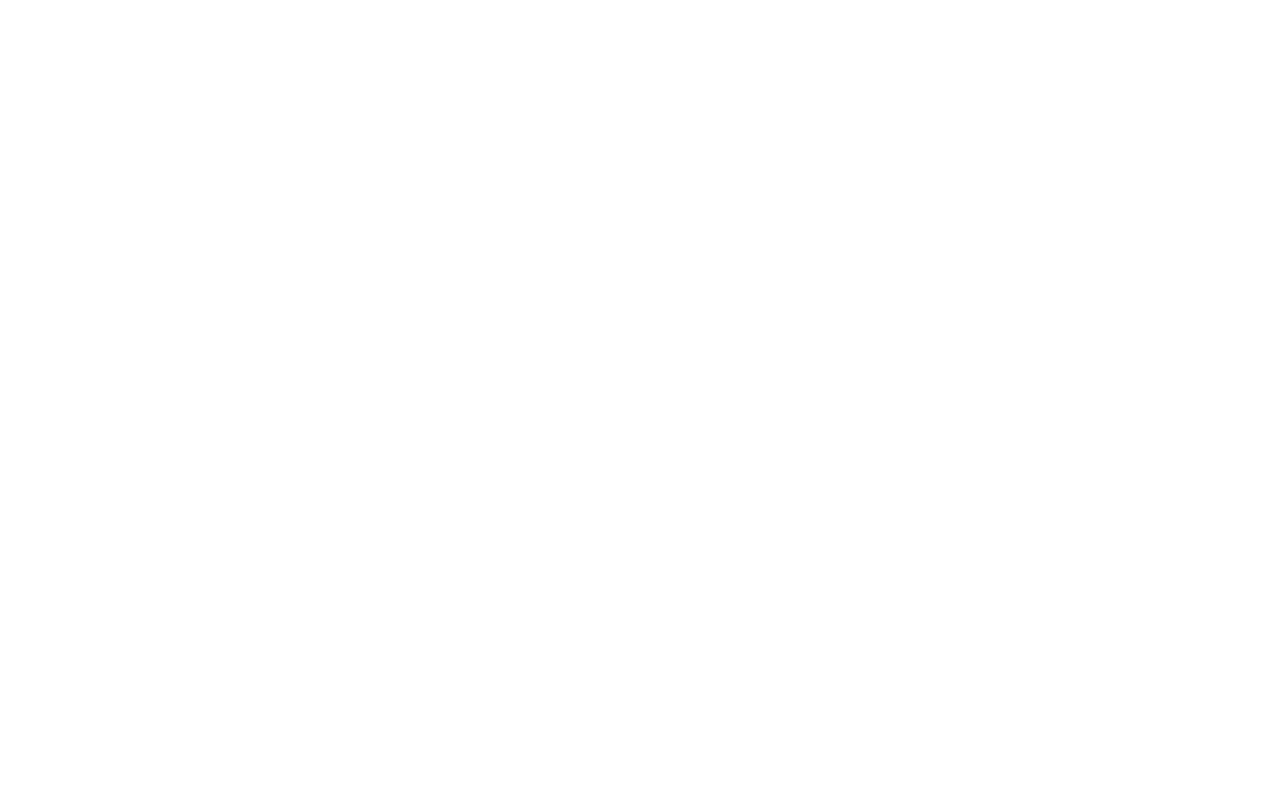
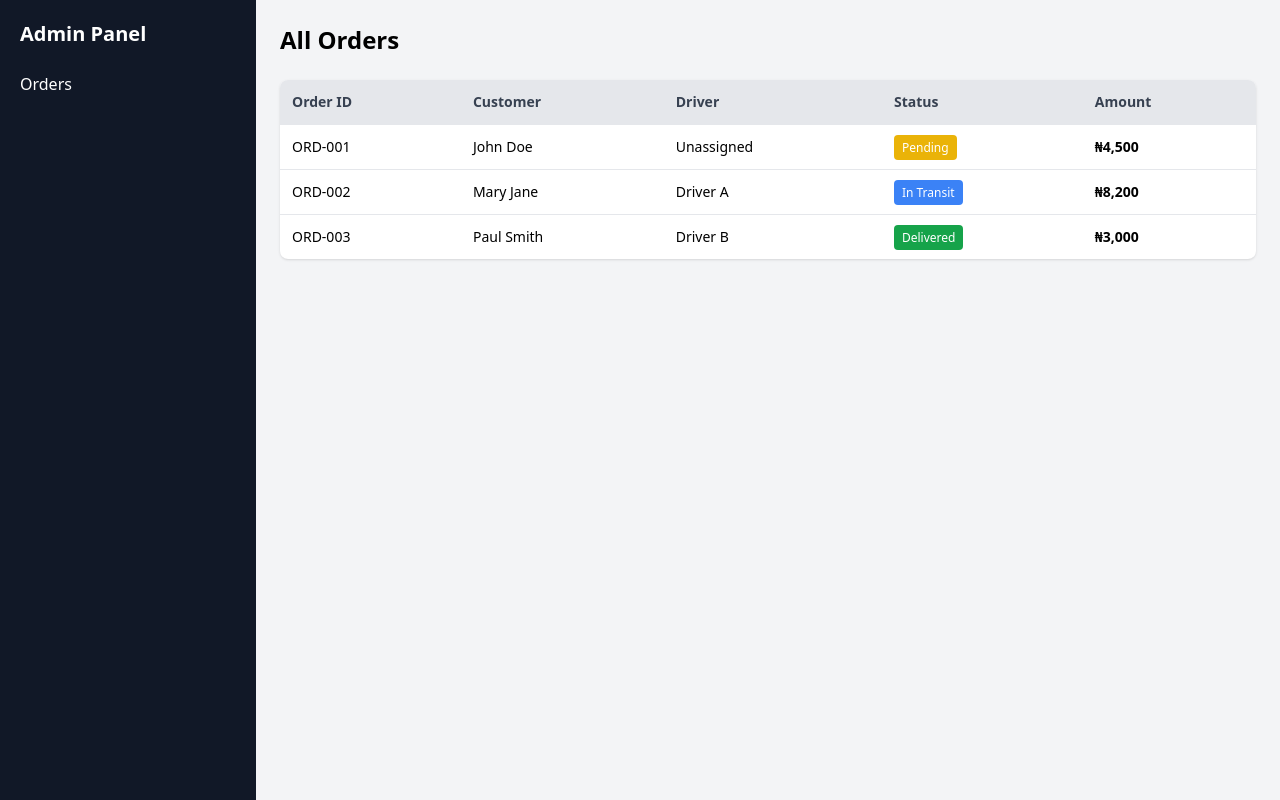
Before and after one commit to Sammi-Drums/CustomerDeliveryAgency, a React (Vite) app: page /admin/orders in a window 1280 px wide. Before the commit this address had no page. Built offline with nearby package versions, Linux system fonts and the light colour scheme.

Commit message:
The admin Sidebar is up

```diff
--- a/src/App.jsx
+++ b/src/App.jsx
@@ -1,73 +1,107 @@
+// import { Routes, Route } from "react-router-dom";
+
+// import MainLayout from "./layouts/MainLayout";
+// import AdminLayout from "./layouts/AdminLayout";
+// import DriverLayout from "./layouts/DriverLayout";
+// import OrderDetails from "./pages/OrderDetails";
+// import DriverOrder from "./pages/DriverOrder";
+
+// import Home from "./pages/Home";
+// import CreateOrder from "./pages/CreateOrder";
+// import Orders from "./pages/Orders";
+// import AdminDashboard from "./pages/admin/Dashboard";
+// import DriverDashboard from "./pages/driver/Dashboard";
+
+// function App() {
+//   return (
+//     <Routes>
+//       {/* Public / Customer */}
+//       <Route
+//         path="/"
+//         element={
+//           <MainLayout>
+//             <Home />
+//           </MainLayout>
+//         }
+//       />
+//       <Route
+//         path="/orders/:id"
+//         element={
+//           <MainLayout>
+//             <OrderDetails />
+//           </MainLayout>
+//         }
+//       />
+
+//       <Route
+//         path="/create-order"
+//         element={
+//           <MainLayout>
+//             <CreateOrder />
+//           </MainLayout>
+//         }
+//       />
+//       <Route
+//         path="/orders"
+//         element={
+//           <MainLayout>
+//             <Orders />
+//           </MainLayout>
+//         }
+//       />
+
+//       {/* Admin */}
+//       <Route
+//         path="/admin"
+//         element={
+//           <AdminLayout>
+//             <AdminDashboard />
+//           </AdminLayout>
+//         }
+//       />
+
+//       {/* Driver */}
+//       <Route
+//         path="/driver"
+//         element={
+//           <DriverLayout>
+//             <DriverDashboard />
+//           </DriverLayout>
+//         }
+//       />
+//       <Route path="/driver/order"
+//         element={
+//           <DriverOrder />} />
+//     </Routes>
+//   );
+// }
+
+// export default App;
 import { Routes, Route } from "react-router-dom";
-
 import MainLayout from "./layouts/MainLayout";
 import AdminLayout from "./layouts/AdminLayout";
-import DriverLayout from "./layouts/DriverLayout";
-import OrderDetails from "./pages/OrderDetails";
 
 import Home from "./pages/Home";
 import CreateOrder from "./pages/CreateOrder";
 import Orders from "./pages/Orders";
-import AdminDashboard from "./pages/admin/Dashboard";
-import DriverDashboard from "./pages/driver/Dashboard";
+import AdminOrders from "./components/admin/AdminOrders";
 
 function App() {
   return (
     <Routes>
-      {/* Public / Customer */}
-      <Route
-        path="/"
-        element={
-          <MainLayout>
-            <Home />
-          </MainLayout>
-        }
-      />
-      <Route
-        path="/orders/:id"
-        element={
-          <MainLayout>
-            <OrderDetails />
-          </MainLayout>
-        }
-      />
 
-      <Route
-        path="/create-order"
-        element={
-          <MainLayout>
-            <CreateOrder />
-          </MainLayout>
-        }
-      />
-      <Route
-        path="/orders"
-        element={
-          <MainLayout>
-            <Orders />
-          </MainLayout>
-        }
-      />
+      {/* Public */}
+      <Route element={<MainLayout />}>
+        <Route path="/" element={<Home />} />
+        <Route path="/create-order" element={<CreateOrder />} />
+        <Route path="/orders" element={<Orders />} />
+      </Route>
 
       {/* Admin */}
-      <Route
-        path="/admin"
-        element={
-          <AdminLayout>
-            <AdminDashboard />
-          </AdminLayout>
-        }
-      />
+      <Route path="/admin" element={<AdminLayout />}>
+        <Route path="orders" element={<AdminOrders />} />
+      </Route>
 
-      {/* Driver */}
-      <Route
-        path="/driver"
-        element={
-          <DriverLayout>
-            <DriverDashboard />
-          </DriverLayout>
-        }
-      />
     </Routes>
   );
 }
--- /dev/null
+++ b/src/components/DriverOrderActions.jsx
@@ -0,0 +1,38 @@
+const DriverOrderActions = ({ status, onAction }) => {
+    switch (status) {
+        case "PENDING":
+            return (
+                <button
+                    onClick={() => onAction("ACCEPTED")}
+                    className="bg-blue-600 text-white px-4 py-2 rounded-lg"
+                >
+                    Accept Order
+                </button>
+            );
+
+        case "ACCEPTED":
+            return (
+                <button
+                    onClick={() => onAction("IN_TRANSIT")}
+                    className="bg-purple-600 text-white px-4 py-2 rounded-lg"
+                >
+                    Start Delivery
+                </button>
+            );
+
+        case "IN_TRANSIT":
+            return (
+                <button
+                    onClick={() => onAction("DELIVERED")}
+                    className="bg-green-600 text-white px-4 py-2 rounded-lg"
+                >
+                    Mark as Delivered
+                </button>
+            );
+
+        default:
+            return null;
+    }
+};
+
+export default DriverOrderActions;
--- /dev/null
+++ b/src/components/admin/AdminOrders.jsx
@@ -0,0 +1,10 @@
+import OrdersTable from "../../components/admin/OrdersTable";
+
+export default function AdminOrders() {
+    return (
+        <>
+            <h1 className="text-2xl font-bold mb-6">All Orders</h1>
+            <OrdersTable />
+        </>
+    );
+}
--- /dev/null
+++ b/src/components/admin/OrdersTable.jsx
@@ -0,0 +1,39 @@
+import mockOrders from "../../data/mockOrders";
+
+export default function OrdersTable() {
+    return (
+        <div className="bg-white shadow rounded-lg overflow-hidden">
+            <table className="min-w-full text-sm text-left">
+                <thead className="bg-gray-200 text-gray-700">
+                    <tr>
+                        <th className="p-3">Order ID</th>
+                        <th className="p-3">Customer</th>
+                        <th className="p-3">Driver</th>
+                        <th className="p-3">Status</th>
+                        <th className="p-3">Amount</th>
+                    </tr>
+                </thead>
+
+                <tbody>
+                    {mockOrders.map(order => (
+                        <tr key={order.id} className="border-t hover:bg-gray-50">
+                            <td className="p-3">{order.id}</td>
+                            <td className="p-3">{order.customer}</td>
+                            <td className="p-3">{order.driver}</td>
+                            <td className="p-3">
+                                <span className={`px-2 py-1 rounded text-white text-xs
+                  ${order.status === "Pending" && "bg-yellow-500"}
+                  ${order.status === "In Transit" && "bg-blue-500"}
+                  ${order.status === "Delivered" && "bg-green-600"}
+                `}>
+                                    {order.status}
+                                </span>
+                            </td>
+                            <td className="p-3 font-semibold">{order.amount}</td>
+                        </tr>
+                    ))}
+                </tbody>
+            </table>
+        </div>
+    );
+}
--- /dev/null
+++ b/src/data/mockOrders.js
@@ -0,0 +1,25 @@
+const mockOrders = [
+    {
+        id: "ORD-001",
+        customer: "John Doe",
+        status: "Pending",
+        amount: "₦4,500",
+        driver: "Unassigned",
+    },
+    {
+        id: "ORD-002",
+        customer: "Mary Jane",
+        status: "In Transit",
+        amount: "₦8,200",
+        driver: "Driver A",
+    },
+    {
+        id: "ORD-003",
+        customer: "Paul Smith",
+        status: "Delivered",
+        amount: "₦3,000",
+        driver: "Driver B",
+    },
+];
+
+export default mockOrders;
--- a/src/layouts/AdminLayout.jsx
+++ b/src/layouts/AdminLayout.jsx
@@ -1,18 +1,28 @@
-const AdminLayout = ({ children }) => {
+import { Link, Outlet } from "react-router-dom";
+
+export default function AdminLayout() {
     return (
-        <div className="min-h-screen bg-gray-50 flex">
-            <aside className="w-64 bg-gray-900 text-white p-4">
-                <h2 className="font-bold text-lg mb-6">Admin Panel</h2>
-                <ul className="space-y-3 text-sm">
-                    <li>Dashboard</li>
-                    <li>Users</li>
-                    <li>Orders</li>
-                </ul>
+        <div className="min-h-screen bg-gray-100 flex">
+
+            {/* Sidebar */}
+            <aside className="w-64 bg-gray-900 text-white p-5">
+                <h2 className="text-xl font-bold mb-6">Admin Panel</h2>
+
+                <nav className="space-y-3">
+                    <Link
+                        to="/admin/orders"
+                        className="block hover:text-gray-300"
+                    >
+                        Orders
+                    </Link>
+                </nav>
             </aside>
 
-            <main className="flex-1 p-6">{children}</main>
+            {/* Main Content */}
+            <main className="flex-1 p-6">
+                <Outlet />
+            </main>
+
         </div>
     );
-};
-
-export default AdminLayout;
+}
--- /dev/null
+++ b/src/pages/DriverOrder.jsx
@@ -0,0 +1,33 @@
+import { useState } from "react";
+import StatusBadge from "../components/StatusBadge";
+import DriverOrderActions from "../components/DriverOrderActions";
+
+const DriverOrder = () => {
+    const [status, setStatus] = useState("PENDING");
+
+    const handleAction = (newStatus) => {
+        setStatus(newStatus);
+    };
+
+    return (
+        <div className="max-w-xl mx-auto bg-white p-6 rounded-xl shadow">
+            <h2 className="text-xl font-semibold mb-4">Driver Order View</h2>
+
+            <p className="mb-2">
+                <strong>Pickup:</strong> Mile 4 Junction
+            </p>
+
+            <p className="mb-2">
+                <strong>Dropoff:</strong> Food Market
+            </p>
+
+            <div className="mb-4">
+                <StatusBadge status={status} />
+            </div>
+
+            <DriverOrderActions status={status} onAction={handleAction} />
+        </div>
+    );
+};
+
+export default DriverOrder;
```
